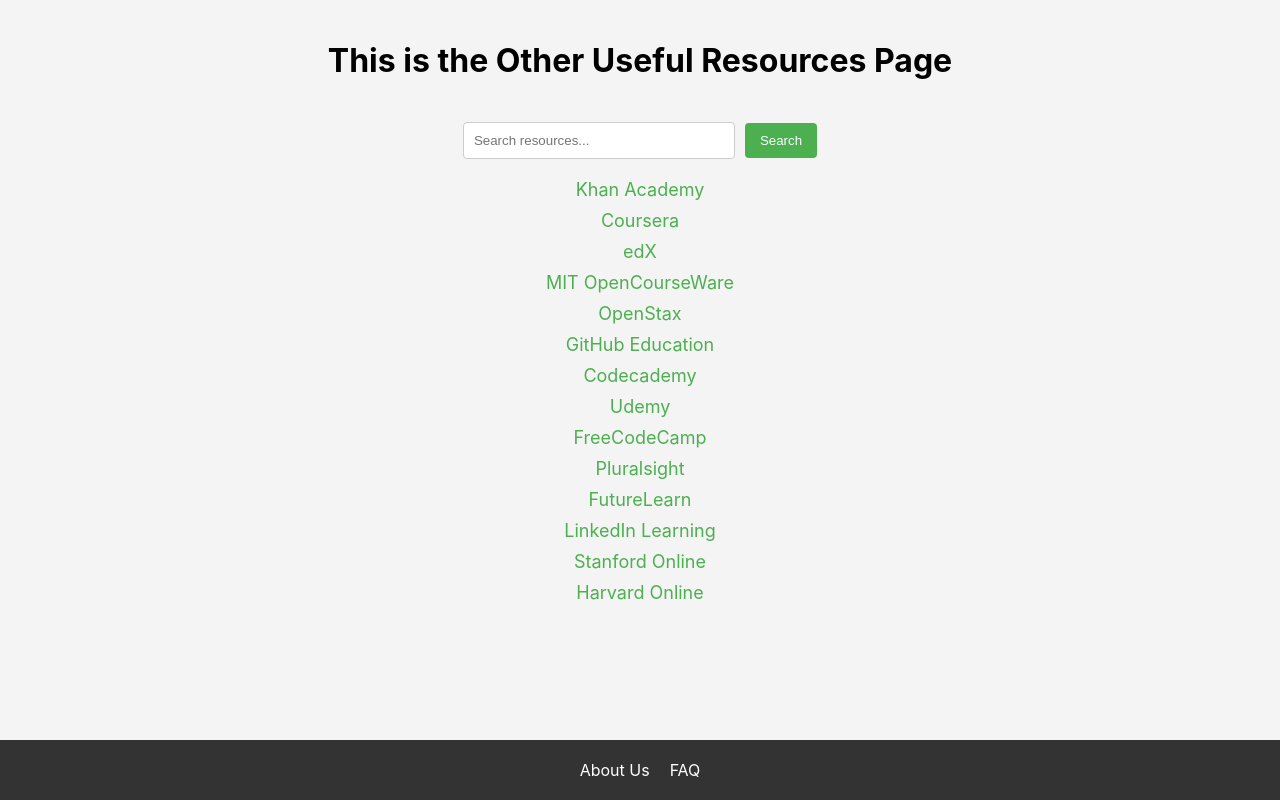
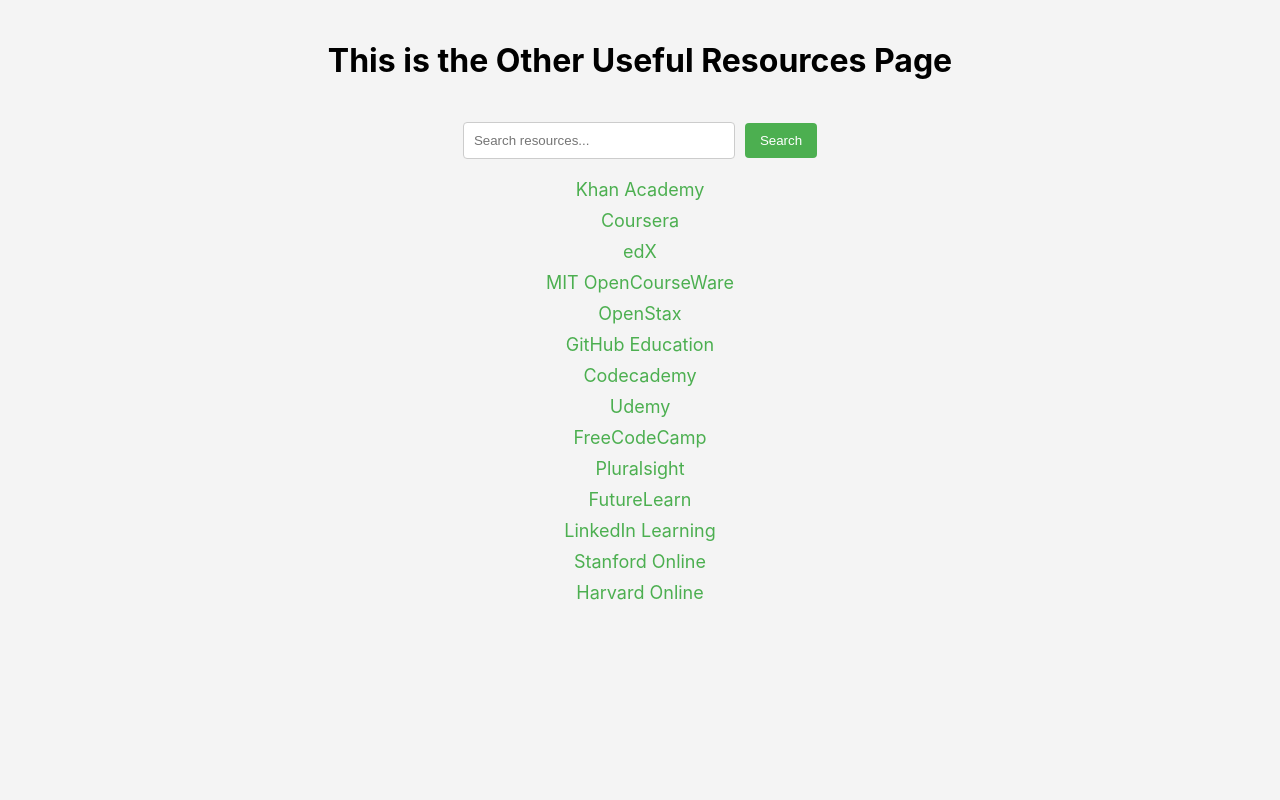
Before and after one commit to TS29TR21/Front-end, a React (Create React App) app in the folder frontend-bananaboat/: page /oer-page in a window 1280 px wide. Built offline with nearby package versions, Linux system fonts and the light colour scheme.

Commit message:
Full Webkit & Firefox support

```diff
--- a/frontend-bananaboat/package.json
+++ b/frontend-bananaboat/package.json
@@ -14,7 +14,7 @@
     "web-vitals": "^2.1.4"
   },
   "scripts": {
-    "start": "serve -s build",
+    "start": "react-scripts start",
     "build": "react-scripts build",
     "test": "react-scripts test",
     "eject": "react-scripts eject"
--- a/frontend-bananaboat/src/components/home.js
+++ b/frontend-bananaboat/src/components/home.js
@@ -274,25 +274,22 @@
     border: "none",
     background: "none",
     cursor: "pointer",
-    transition: "background-color 0.3s, transform 0.3s",
+    WebkitTransition: "background-color 0.3s, transform 0.3s", // Safari
+    MozTransition: "background-color 0.3s, transform 0.3s",    // Firefox
+    transition: "background-color 0.3s, transform 0.3s",       // Standard property
   },
   header: {
     textAlign: "center",
     paddingBottom: "20px",
   },
   banner: {
-    /*display: "flex",
-    alignItems: "center",
-    justifyContent: "center",
-    backgroundColor: "#e4e4e4",
-    padding: "20px",
-    border: "1px solid #ccc",
-    borderRadius: "8px",
-    marginBottom: "30px",*/
     border: "1px solid #ccc",
     borderRadius: "5px",
     padding: "20px",
     backgroundColor: "white",
+    WebkitBoxShadow: "0 2px 4px rgba(0, 0, 0, 0.1)", // Safari
+    MozBoxShadow: "0 2px 4px rgba(0, 0, 0, 0.1)",    // Firefox
+    boxShadow: "0 2px 4px rgba(0, 0, 0, 0.1)",       // Standard property
   },
   bannerText: {
     textAlign: "left",
--- a/frontend-bananaboat/src/components/login.js
+++ b/frontend-bananaboat/src/components/login.js
@@ -82,7 +82,9 @@
     padding: "20px",
     backgroundColor: "#ffffff",
     borderRadius: "8px",
-    boxShadow: "0 2px 10px rgba(0,0,0,0.1)",
+    WebkitBoxShadow: "0 2px 10px rgba(0,0,0,0.1)", // Safari
+    MozBoxShadow: "0 2px 10px rgba(0,0,0,0.1)",    // Firefox
+    boxShadow: "0 2px 10px rgba(0,0,0,0.1)",       // Standard property
     overflowY: "auto",
     display: 'flex',
     flexDirection: 'column',
@@ -109,6 +111,9 @@
     padding: "10px",
     borderRadius: "4px",
     border: "1px solid #ccc",
+    WebkitBoxSizing: "border-box", // Safari
+    MozBoxSizing: "border-box",    // Firefox
+    boxSizing: "border-box",       // Standard property
   },
   submitButton: {
     padding: "10px 15px",
@@ -118,6 +123,9 @@
     borderRadius: "4px",
     cursor: "pointer",
     width: "100%",
+    WebkitTransition: "background-color 0.3s ease", // Safari
+    MozTransition: "background-color 0.3s ease",    // Firefox
+    transition: "background-color 0.3s ease",       // Standard property
   },
   forgotPassword: {
     textDecoration: "none",
--- a/frontend-bananaboat/src/components/moderation.js
+++ b/frontend-bananaboat/src/components/moderation.js
@@ -108,7 +108,9 @@
     padding: '20px',
     backgroundColor: '#f9f9f9',
     borderRadius: '8px',
-    boxShadow: '0 2px 4px rgba(0,0,0,0.1)',
+    WebkitBoxShadow: '0 2px 4px rgba(0,0,0,0.1)', // Safari
+    MozBoxShadow: '0 2px 4px rgba(0,0,0,0.1)',    // Firefox
+    boxShadow: '0 2px 4px rgba(0,0,0,0.1)',       // Standard
   },
   title: {
     textAlign: 'center',
@@ -126,12 +128,18 @@
     borderRadius: '4px',
     border: '1px solid #ccc',
     width: '100%',
+    WebkitBoxSizing: 'border-box', // Safari
+    MozBoxSizing: 'border-box',    // Firefox
+    boxSizing: 'border-box',       // Standard
   },
   select: {
     padding: '10px',
     borderRadius: '4px',
     border: '1px solid #ccc',
     width: '100%',
+    WebkitBoxSizing: 'border-box', // Safari
+    MozBoxSizing: 'border-box',    // Firefox
+    boxSizing: 'border-box',       // Standard
   },
   buttonContainer: {
     textAlign: 'center',
@@ -143,6 +151,9 @@
     border: 'none',
     borderRadius: '4px',
     cursor: 'pointer',
+    WebkitTransition: 'background-color 0.3s ease', // Safari
+    MozTransition: 'background-color 0.3s ease',    // Firefox
+    transition: 'background-color 0.3s ease',       // Standard
   },
 };
 
--- a/frontend-bananaboat/src/components/new-password.js
+++ b/frontend-bananaboat/src/components/new-password.js
@@ -74,7 +74,9 @@
     padding: '20px',
     backgroundColor: '#f9f9f9',
     borderRadius: '8px',
-    boxShadow: '0 2px 4px rgba(0,0,0,0.1)',
+    WebkitBoxShadow: '0 2px 4px rgba(0,0,0,0.1)', // Safari
+    MozBoxShadow: '0 2px 4px rgba(0,0,0,0.1)',    // Firefox
+    boxShadow: '0 2px 4px rgba(0,0,0,0.1)',       // Standard
   },
   title: {
     textAlign: 'center',
@@ -91,7 +93,10 @@
     padding: '10px',
     borderRadius: '4px',
     border: '1px solid #ccc',
-    width: '100%', // Full width for single inputs
+    width: '100%',
+    WebkitBoxSizing: 'border-box', // Safari
+    MozBoxSizing: 'border-box',    // Firefox
+    boxSizing: 'border-box',       // Standard
   },
   submitButton: {
     padding: '10px',
@@ -100,13 +105,9 @@
     border: 'none',
     borderRadius: '4px',
     cursor: 'pointer',
-  },
-  backButton: {
-    padding: '10px',
-    backgroundColor: '#ccc',
-    border: 'none',
-    borderRadius: '4px',
-    cursor: 'pointer',
+    WebkitTransition: 'background-color 0.3s ease', // Safari
+    MozTransition: 'background-color 0.3s ease',    // Firefox
+    transition: 'background-color 0.3s ease',       // Standard
   },
 };
 
--- a/frontend-bananaboat/src/components/oer.js
+++ b/frontend-bananaboat/src/components/oer.js
@@ -72,22 +72,6 @@
           )}
         </section>
       </main>
-
-      {/* Footer */}
-      <footer style={styles.footer}>
-        <ul style={styles.footerList}>
-          <li style={styles.footerItem}>
-            <Link to="/about-us-page" style={styles.footerLink}>
-              About Us
-            </Link>
-          </li>
-          <li style={styles.footerItem}>
-            <Link to="/faq-page" style={styles.footerLink}>
-              FAQ
-            </Link>
-          </li>
-        </ul>
-      </footer>
     </div>
   );
 };
@@ -153,30 +137,6 @@
     fontSize: "18px",
     color: "#999",
   },
-  footer: {
-    backgroundColor: "#333",
-    color: "white",
-    padding: "20px 0",
-    textAlign: "center",
-  },
-  footerList: {
-    listStyleType: "none",
-    padding: 0,
-    margin: 0,
-    display: "flex",
-    justifyContent: "center",
-    gap: "20px",
-  },
-  footerItem: {},
-  footerLink: {
-    color: "white",
-    textDecoration: "none",
-    fontSize: "16px",
-    transition: "color 0.3s",
-  },
-  footerLinkHover: {
-    color: "#4CAF50",
-  },
 };
 
 export default OER;
```
